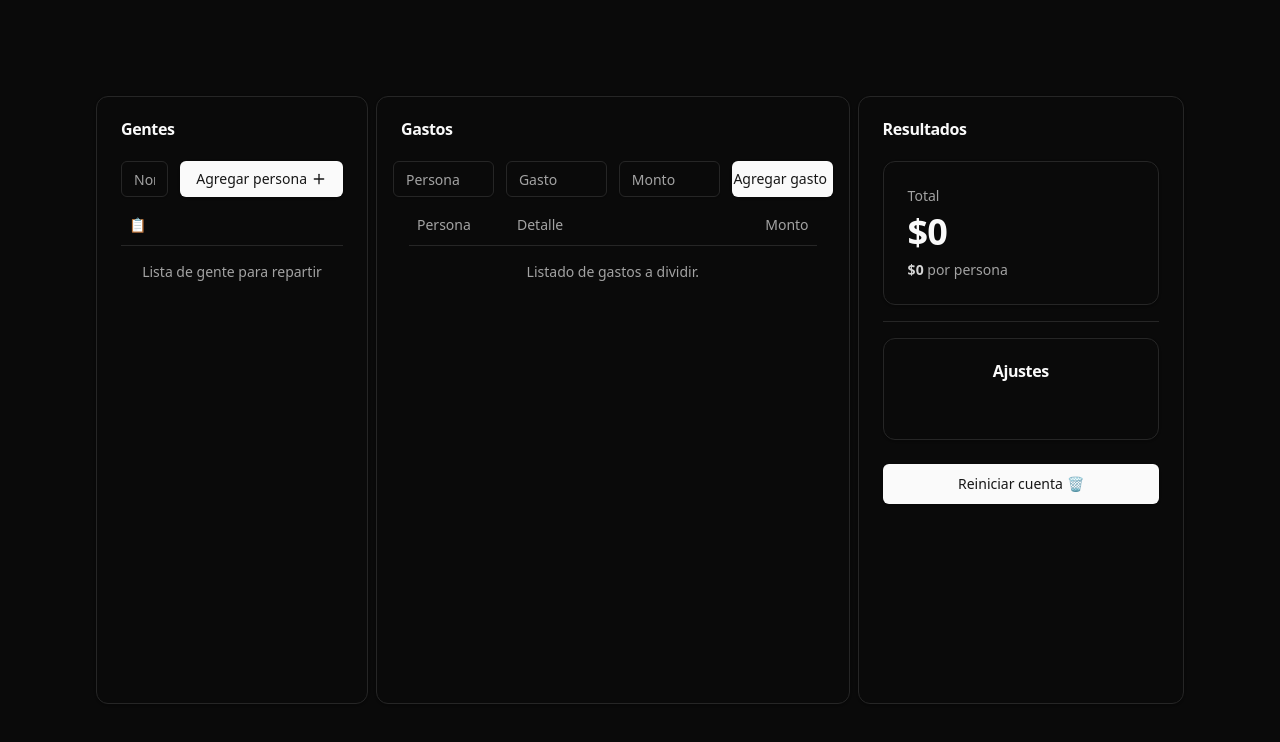
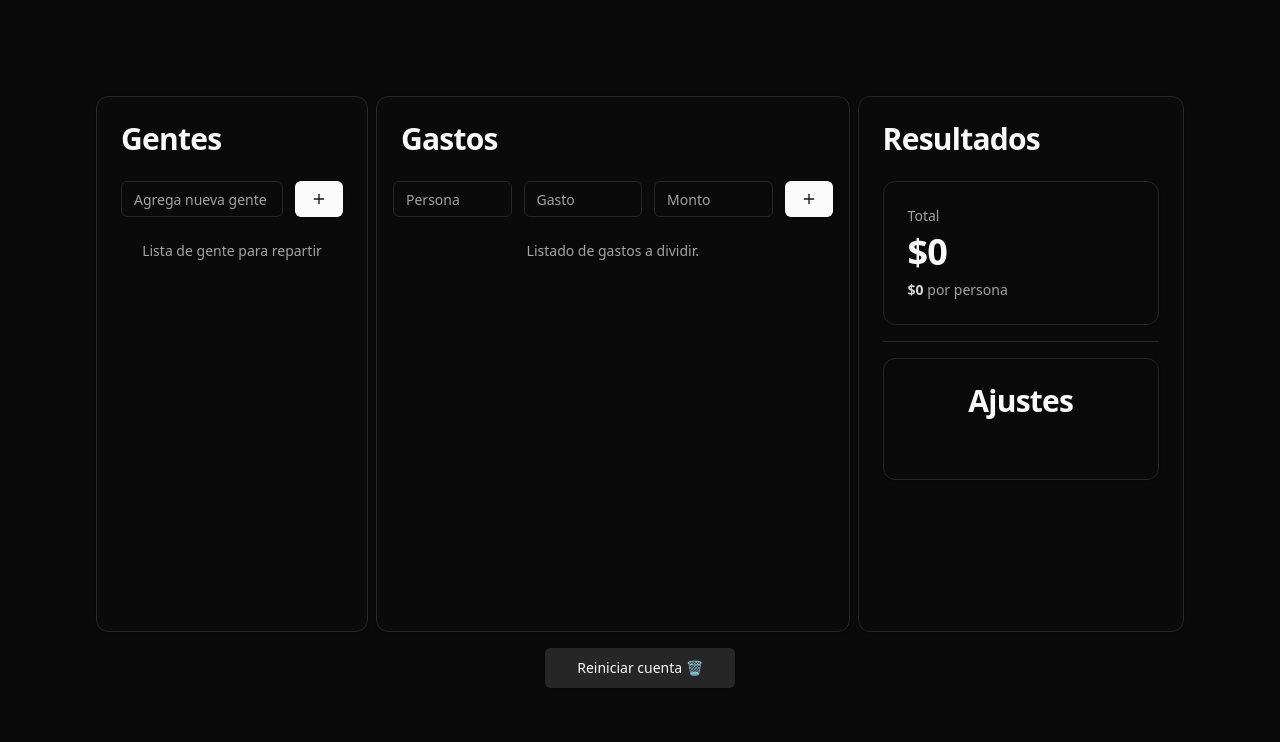
Before and after one commit to joaquinponzone/bill-splitter, a Next.js app: page / in a window 1280 px wide. Shown: the top 742 px of the page. Built offline with nearby package versions, Linux system fonts and the light colour scheme.

Commit message:
chore: Update formatCurrency function to include currency symbol in TotalBills component

```diff
--- a/src/app/page.tsx
+++ b/src/app/page.tsx
@@ -3,6 +3,7 @@
 import BillsList from "@/components/bills-list";
 import PeopleList from "@/components/people-list";
 import Results from "@/components/results";
+import { Button } from "@/components/ui/button";
 import { Bill, DataToSplit } from "@/lib/types";
 import { useState, useEffect } from "react";
 
@@ -52,6 +53,16 @@ export default function Home() {
         <BillsList handleSyncBills={handleSyncBills} />
         <Results data={dataToSplit} handleResetState={handleResetState} />
       </section>
+      <section className="p-4">
+        <Button
+          size={"lg"}
+          className="w-full"
+          onClick={handleResetState}
+          variant={"secondary"}
+        >
+          Reiniciar cuenta 🗑️
+        </Button>
+      </section>
     </main>
   );
 }
--- a/src/components/bills-list.tsx
+++ b/src/components/bills-list.tsx
@@ -7,7 +7,6 @@ import {
   TableBody,
   TableCaption,
   TableCell,
-  TableHead,
   TableHeader,
   TableRow,
 } from "@/components/ui/table";
@@ -15,6 +14,7 @@ import { Input } from "./ui/input";
 import { Button } from "./ui/button";
 import { PlusIcon, XIcon } from "lucide-react";
 import { useToast } from "./ui/use-toast";
+import { formatCurrency } from "@/lib/utils";
 
 export default function BillsList({
   handleSyncBills,
@@ -60,6 +60,21 @@ export default function BillsList({
       });
       return;
     }
+
+    // check if the newBill.person exists in the list
+    const calidatePersonExists = bills.find(
+      (bill) => bill.person === newBill.person
+    );
+    if (!calidatePersonExists) {
+      toast({
+        title: "Persona no encontrada!",
+        description:
+          "La persona que ingresaste no existe en la lista de gentes.",
+        variant: "destructive",
+      });
+      return;
+    }
+
     const payload = {
       person: newBill.person,
       amount: Number(newBill.amount),
@@ -90,14 +105,16 @@ export default function BillsList({
       <CardHeader>
         <CardTitle>Gastos</CardTitle>
       </CardHeader>
-      <form className="grid grid-cols-4 gap-3 px-4" onSubmit={handleAddBill}>
+      <form
+        className="flex flex-col lg:flex-row gap-3 px-4"
+        onSubmit={handleAddBill}
+      >
         <Input
           placeholder="Persona"
           id="person"
           name="person"
           value={newBill.person}
           onChange={handleChangeInput}
-          className="flex-1"
         />
         <Input
           placeholder="Gasto"
@@ -105,7 +122,6 @@ export default function BillsList({
           name="detail"
           value={newBill.detail}
           onChange={handleChangeInput}
-          className="flex-1"
         />
         <Input
           placeholder="Monto"
@@ -113,10 +129,9 @@ export default function BillsList({
           name="amount"
           value={newBill.amount}
           onChange={handleChangeInput}
-          className="flex-2"
         />
-        <Button className="ml-auto gap-1 w-full flex-2" type="submit">
-          Agregar gasto
+        <Button className="gap-1 w-full lg:w-fit" type="submit">
+          <p className="lg:hidden ">Agregar gasto</p>
           <PlusIcon className="h-4 w-4" />
         </Button>
       </form>
@@ -126,9 +141,9 @@ export default function BillsList({
             <TableCaption>Listado de gastos a dividir.</TableCaption>
             <TableHeader>
               <TableRow>
-                <TableHead className="w-[100px]">Persona</TableHead>
+                {/* <TableHead className="w-[100px]">Persona</TableHead>
                 <TableHead>Detalle</TableHead>
-                <TableHead className="text-right">Monto</TableHead>
+                <TableHead className="text-right">Monto</TableHead> */}
               </TableRow>
             </TableHeader>
             <TableBody>
@@ -136,7 +151,9 @@ export default function BillsList({
                 <TableRow key={bill.person + index}>
                   <TableCell className="font-medium">{bill.person}</TableCell>
                   <TableCell>{bill.detail}</TableCell>
-                  <TableCell className="text-right">{bill.amount}</TableCell>
+                  <TableCell className="text-right">
+                    {formatCurrency(bill.amount)}
+                  </TableCell>
                   <TableCell className="text-right">
                     <form onSubmit={() => removeBill(bill)}>
                       <Button
--- a/src/components/people-list.tsx
+++ b/src/components/people-list.tsx
@@ -62,22 +62,25 @@ export default function PeopleList({
   }
 
   return (
-    <Card className="xl:col-span-2 w-full max-w-[25%]">
+    <Card className="w-full lg:max-w-[25%]">
       <CardHeader className="flex flex-row items-center">
         <CardTitle>Gentes</CardTitle>
       </CardHeader>
       <CardContent>
         <div className="grid gap-2">
-          <form className="flex gap-3" onSubmit={handleAddPerson}>
+          <form
+            className="flex flex-col lg:flex-row gap-3"
+            onSubmit={handleAddPerson}
+          >
             <Input
-              placeholder="Nombre"
+              placeholder="Agrega nueva gente"
               id="name"
               name="name"
               value={newPerson}
-              onChange={handleInputChange} // Update the input value on change
+              onChange={handleInputChange}
             />
-            <Button className="gap-1" type="submit">
-              Agregar persona
+            <Button className="gap-1 w-full lg:w-fit" type="submit">
+              <p className="lg:hidden ">Agregar</p>
               <PlusIcon className="h-4 w-4" />
             </Button>
           </form>
@@ -85,7 +88,7 @@ export default function PeopleList({
             <TableCaption>Lista de gente para repartir</TableCaption>
             <TableHeader>
               <TableRow>
-                <TableHead className="w-[100px]">📋</TableHead>
+                {/* <TableHead className="w-[100px]">📋</TableHead> */}
               </TableRow>
             </TableHeader>
             <TableBody>
--- a/src/components/results.tsx
+++ b/src/components/results.tsx
@@ -13,8 +13,7 @@ import { Button } from "./ui/button";
 import { splitBill } from "@/lib/actions";
 import { useEffect, useState } from "react";
 import { Separator } from "./ui/separator";
-import { Badge } from "./ui/badge";
-import { formatCurrency } from "@/lib/utils";
+import SplitBills from "./split-bills";
 
 export default function Results({
   data,
@@ -39,62 +38,20 @@ export default function Results({
   }, [data.bills, data.people]);
 
   return (
-    <Card className="xl:col-span-2 w-full max-w-[30%]">
+    <Card className="w-full lg:max-w-[30%]">
       <CardHeader className="flex flex-row items-center">
         <CardTitle>Resultados</CardTitle>
       </CardHeader>
       <CardContent>
         <TotalBills data={data} />
         <Separator className="my-4" />
-        <section className="grid gap-4 w-full">
-          {/* <Button size={"lg"} className="w-full" onClick={handleSplit}>
-            Split
-          </Button> */}
-
-          {results && (
-            <Card className="grid gap-3 w-full justify-center">
-              <CardHeader>
-                <CardTitle className="text-center">Ajustes</CardTitle>
-              </CardHeader>
-              <CardContent>
-                <ul className="grid gap-3">
-                  {results.transactions.map((transaction, index) => (
-                    <>
-                      <li
-                        key={transaction.from + transaction.to + index}
-                        className="flex items-center justify-between gap-2"
-                      >
-                        <Badge variant={"outline"} className="text-lg">
-                          {transaction.from}
-                        </Badge>
-                        <span>👉</span>
-                        <Badge variant={"outline"} className="text-lg">
-                          {transaction.to}
-                        </Badge>
-                        <span>💸</span>
-                        <Badge variant={"secondary"} className="text-lg">
-                          $
-                          {formatCurrency(
-                            Number(transaction.amount.toFixed(2))
-                          )}
-                        </Badge>
-                      </li>
-                      {index !== results.transactions.length - 1 && (
-                        <Separator className="my-2" />
-                      )}
-                    </>
-                  ))}
-                </ul>
-              </CardContent>
-            </Card>
-          )}
-        </section>
+        <SplitBills results={results} />
       </CardContent>
 
       <CardFooter>
-        <Button size={"lg"} className="w-full" onClick={handleResetState}>
+        {/* <Button size={"lg"} className="w-full" onClick={handleResetState}>
           Reiniciar cuenta 🗑️
-        </Button>
+        </Button> */}
       </CardFooter>
     </Card>
   );
--- /dev/null
+++ b/src/components/split-bills.tsx
@@ -0,0 +1,51 @@
+import { SplitBill } from "@/lib/types";
+import React from "react";
+import { Card, CardContent, CardHeader, CardTitle } from "./ui/card";
+import { Badge } from "./ui/badge";
+import { formatCurrency } from "@/lib/utils";
+import { Separator } from "./ui/separator";
+
+export default function SplitBills({ results }: { results: SplitBill | null }) {
+  return (
+    <section className="grid gap-4 w-full">
+      {/* <Button size={"lg"} className="w-full" onClick={handleSplit}>
+            Split
+          </Button> */}
+
+      {results && (
+        <Card className="grid gap-3 w-full justify-center">
+          <CardHeader>
+            <CardTitle className="text-center">Ajustes</CardTitle>
+          </CardHeader>
+          <CardContent>
+            <ul className="grid gap-3">
+              {results.transactions.map((transaction, index) => (
+                <>
+                  <li
+                    key={transaction.from + transaction.to + index}
+                    className="flex items-center justify-between gap-2"
+                  >
+                    <Badge variant={"outline"} className="text-lg">
+                      {transaction.from}
+                    </Badge>
+                    <span>👉</span>
+                    <Badge variant={"outline"} className="text-lg">
+                      {transaction.to}
+                    </Badge>
+                    <span>💸</span>
+                    <Badge variant={"secondary"} className="text-lg">
+                      {formatCurrency(Number(transaction.amount.toFixed(2)))}
+                    </Badge>
+                  </li>
+                  {index !== results.transactions.length - 1 && (
+                    <Separator className="my-2" />
+                  )}
+                </>
+              ))}
+            </ul>
+          </CardContent>
+        </Card>
+      )}
+    </section>
+  );
+}
--- a/src/components/total-bills.tsx
+++ b/src/components/total-bills.tsx
@@ -22,12 +22,12 @@ export default function TotalBills({ data }: { data: any }) {
       <Card>
         <CardHeader className="pb-2">
           <CardDescription>Total</CardDescription>
-          <CardTitle className="text-4xl">${formatCurrency(total)}</CardTitle>
+          <CardTitle className="text-4xl">{formatCurrency(total)}</CardTitle>
         </CardHeader>
         <CardContent>
           <div className="text-sm text-muted-foreground">
             <span className="font-bold text-neutral-300">
-              ${formatCurrency(totalPerPerson)}
+              {formatCurrency(totalPerPerson)}
             </span>{" "}
             por persona
           </div>
@@ -37,7 +37,7 @@ export default function TotalBills({ data }: { data: any }) {
         <CardHeader className="pb-2">
           <CardDescription>Per person</CardDescription>
           <CardTitle className="text-4xl">
-            ${formatCurrency(totalPerPerson)}
+            {formatCurrency(totalPerPerson)}
           </CardTitle>
         </CardHeader>
         <CardContent>
--- a/src/components/ui/card.tsx
+++ b/src/components/ui/card.tsx
@@ -1,6 +1,6 @@
-import * as React from "react"
+import * as React from "react";
 
-import { cn } from "@/lib/utils"
+import { cn } from "@/lib/utils";
 
 const Card = React.forwardRef<
   HTMLDivElement,
@@ -14,8 +14,8 @@ const Card = React.forwardRef<
     )}
     {...props}
   />
-))
-Card.displayName = "Card"
+));
+Card.displayName = "Card";
 
 const CardHeader = React.forwardRef<
   HTMLDivElement,
@@ -26,8 +26,8 @@ const CardHeader = React.forwardRef<
     className={cn("flex flex-col space-y-1.5 p-6", className)}
     {...props}
   />
-))
-CardHeader.displayName = "CardHeader"
+));
+CardHeader.displayName = "CardHeader";
 
 const CardTitle = React.forwardRef<
   HTMLParagraphElement,
@@ -35,11 +35,14 @@ const CardTitle = React.forwardRef<
 >(({ className, ...props }, ref) => (
   <h3
     ref={ref}
-    className={cn("font-semibold leading-none tracking-tight", className)}
+    className={cn(
+      "font-semibold leading-none tracking-tight text-3xl",
+      className
+    )}
     {...props}
   />
-))
-CardTitle.displayName = "CardTitle"
+));
+CardTitle.displayName = "CardTitle";
 
 const CardDescription = React.forwardRef<
   HTMLParagraphElement,
@@ -50,16 +53,16 @@ const CardDescription = React.forwardRef<
     className={cn("text-sm text-muted-foreground", className)}
     {...props}
   />
-))
-CardDescription.displayName = "CardDescription"
+));
+CardDescription.displayName = "CardDescription";
 
 const CardContent = React.forwardRef<
   HTMLDivElement,
   React.HTMLAttributes<HTMLDivElement>
 >(({ className, ...props }, ref) => (
   <div ref={ref} className={cn("p-6 pt-0", className)} {...props} />
-))
-CardContent.displayName = "CardContent"
+));
+CardContent.displayName = "CardContent";
 
 const CardFooter = React.forwardRef<
   HTMLDivElement,
@@ -70,7 +73,14 @@ const CardFooter = React.forwardRef<
     className={cn("flex items-center p-6 pt-0", className)}
     {...props}
   />
-))
-CardFooter.displayName = "CardFooter"
+));
+CardFooter.displayName = "CardFooter";
 
-export { Card, CardHeader, CardFooter, CardTitle, CardDescription, CardContent }
+export {
+  Card,
+  CardHeader,
+  CardFooter,
+  CardTitle,
+  CardDescription,
+  CardContent,
+};
--- a/src/lib/utils.ts
+++ b/src/lib/utils.ts
@@ -6,5 +6,5 @@ export function cn(...inputs: ClassValue[]) {
 }
 
 export function formatCurrency(amount: number) {
-  return Intl.NumberFormat().format(amount);
+  return `$${Intl.NumberFormat().format(amount)}`;
 }
```
